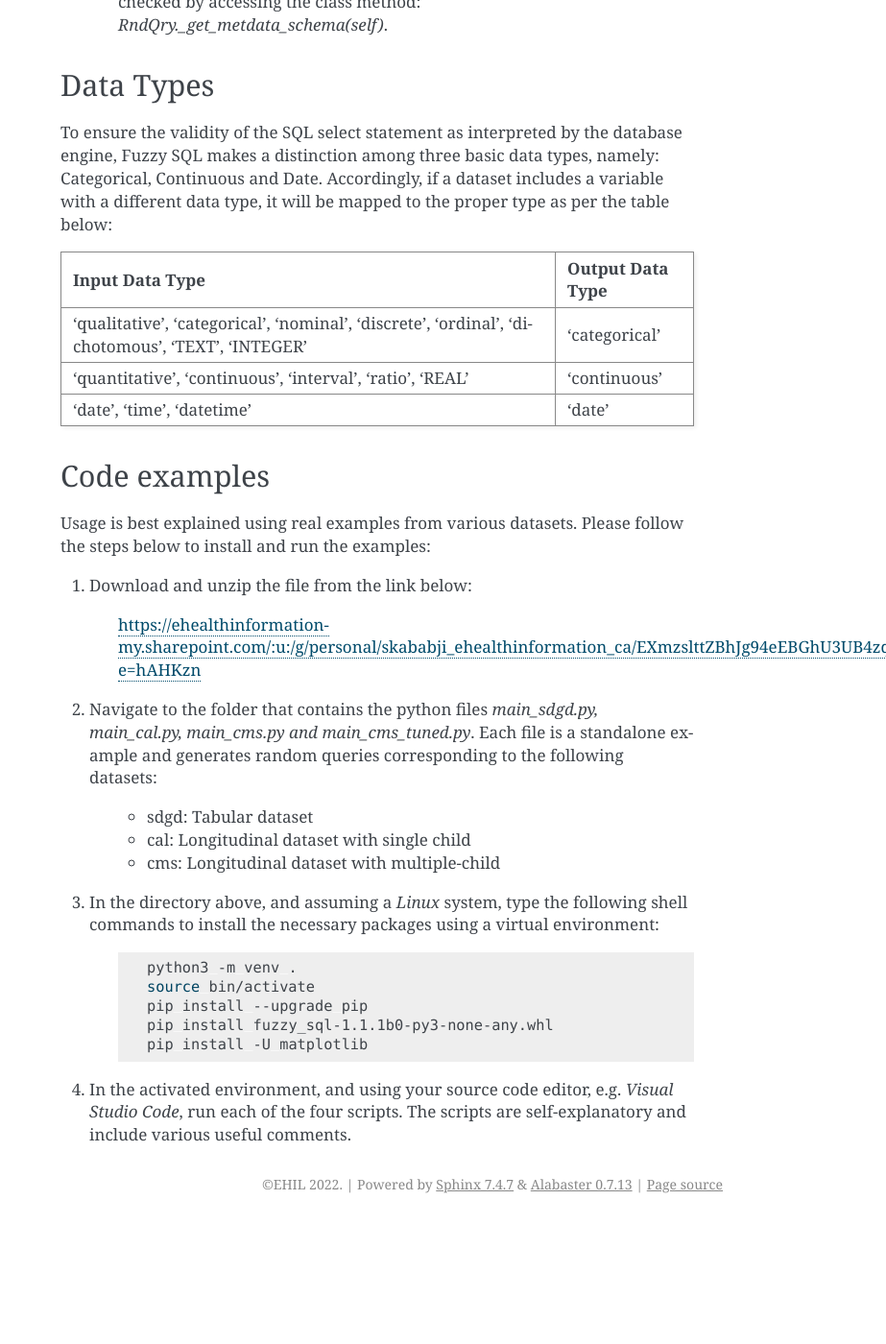
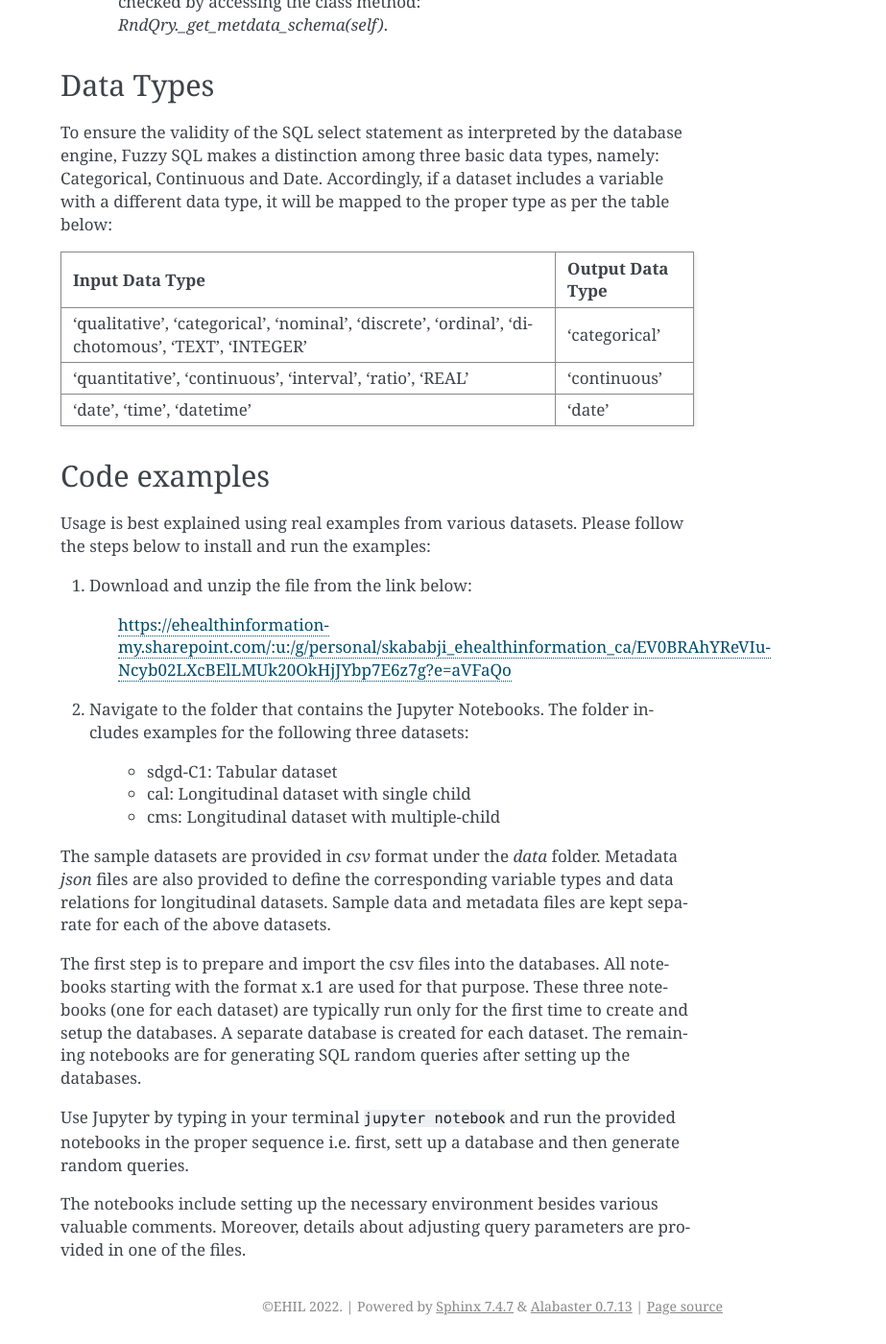
Before and after one commit to skababji-ehil/fuzzy_sql, a Sphinx documentation site: the page built from docs/usage.rst, in a window 1280 px wide and 1400 px high, scrolled down 1805 px. Shown: the whole window at 96% size, without its empty margins (357-1280 px from the left). Built offline with Sphinx 7.4.7, drawn with Linux system fonts in a browser that asks for light colours; before the commit the page ends 3078 px from its top, so only the background shows below that.

```diff
--- a/docs/usage.rst
+++ b/docs/usage.rst
@@ -82,23 +82,18 @@ Usage is best explained using real examples from various datasets. Please follow
 
 #. Download and unzip the file from the link below:
 
-    `<https://ehealthinformation-my.sharepoint.com/:u:/g/personal/skababji_ehealthinformation_ca/EXmzslttZBhJg94eEBGhU3UB4zqcex6JR4719te7ZQMZAg?e=hAHKzn>`_
+    `<https://ehealthinformation-my.sharepoint.com/:u:/g/personal/skababji_ehealthinformation_ca/EV0BRAhYReVIu-Ncyb02LXcBElLMUk20OkHjJYbp7E6z7g?e=aVFaQo>`_
 
-#. Navigate to the folder that contains the python files `main_sdgd.py, main_cal.py, main_cms.py and main_cms_tuned.py`. Each file is a standalone example and generates random queries corresponding to the following datasets:
+#. Navigate to the folder that contains the Jupyter Notebooks. The folder includes examples for the following three datasets:
 
-    *  sdgd: Tabular dataset
+    *  sdgd-C1: Tabular dataset
     *  cal: Longitudinal dataset with single child
     *  cms: Longitudinal dataset with multiple-child
 
-#. In the directory above, and assuming a `Linux` system, type the following shell commands to install the necessary packages using a virtual environment:
+The sample datasets are provided in `csv` format under the `data` folder. Metadata `json` files are also provided to define the corresponding variable types and data relations for longitudinal datasets. Sample data and metadata files are kept separate for each of the above datasets.
 
-    .. code-block:: shell
+The first step is to prepare and import the csv files into the databases. All notebooks starting with the format x.1 are used for that purpose. These three notebooks (one for each dataset) are typically run only for the first time to create and setup the databases. A separate database is created for each dataset. The remaining notebooks are for generating SQL random queries after setting up the databases.
 
-        python3 -m venv .
-        source bin/activate
-        pip install --upgrade pip
-        pip install fuzzy_sql-1.1.1b0-py3-none-any.whl
-        pip install -U matplotlib
+Use Jupyter by typing in your terminal :code:`jupyter notebook` and run the provided notebooks in the proper sequence i.e. first, sett up a database and then generate random queries.
 
-
-#. In the activated environment, and using your source code editor, e.g. `Visual Studio Code`, run each of the four scripts. The scripts are self-explanatory and include various useful comments.
+The notebooks include setting up the necessary environment besides various valuable comments. Moreover, details about adjusting query parameters are provided in one of the files.
```
Also changed, not shown: docs/functions.rst (+5 -5 lines), docs/installation.rst (+5 -5 lines).
